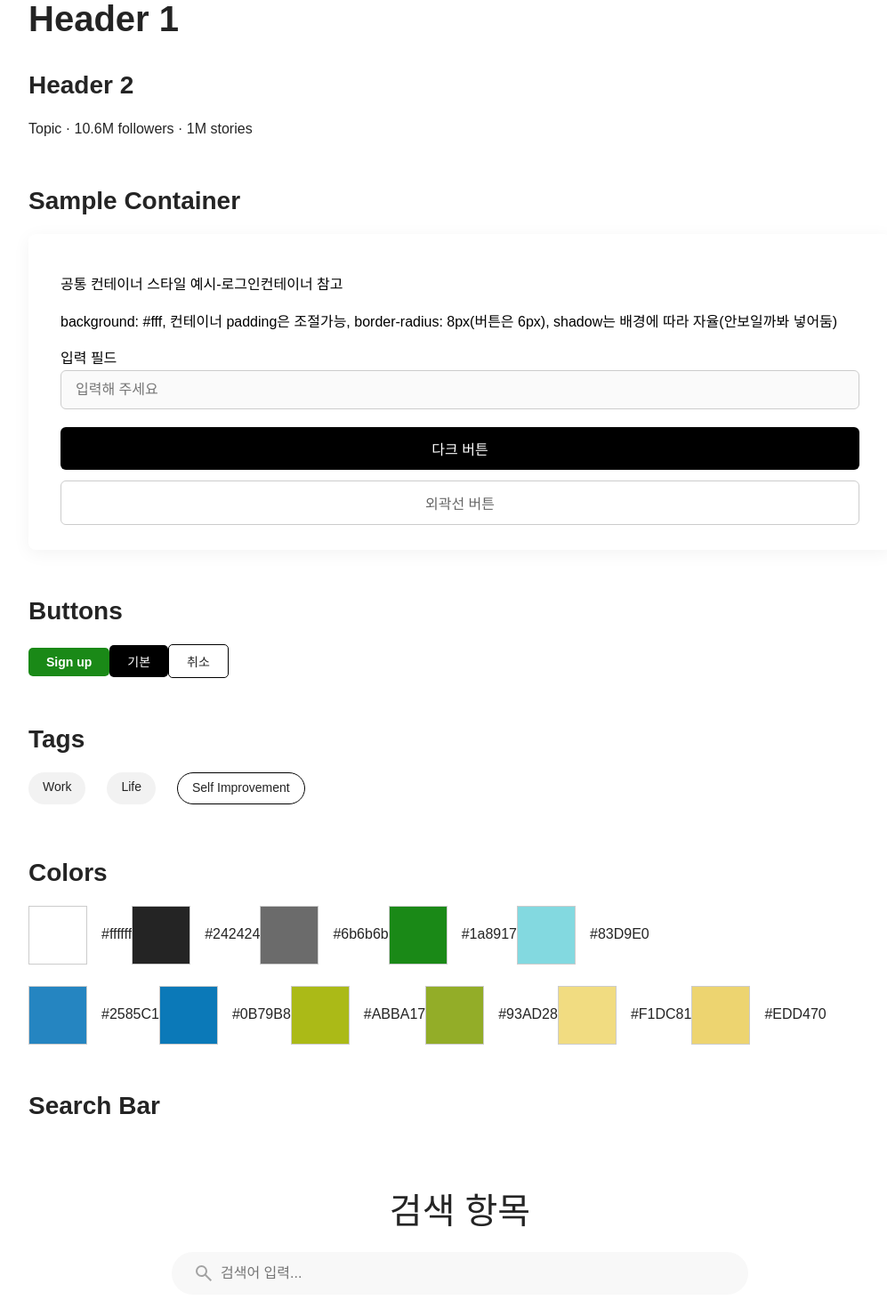
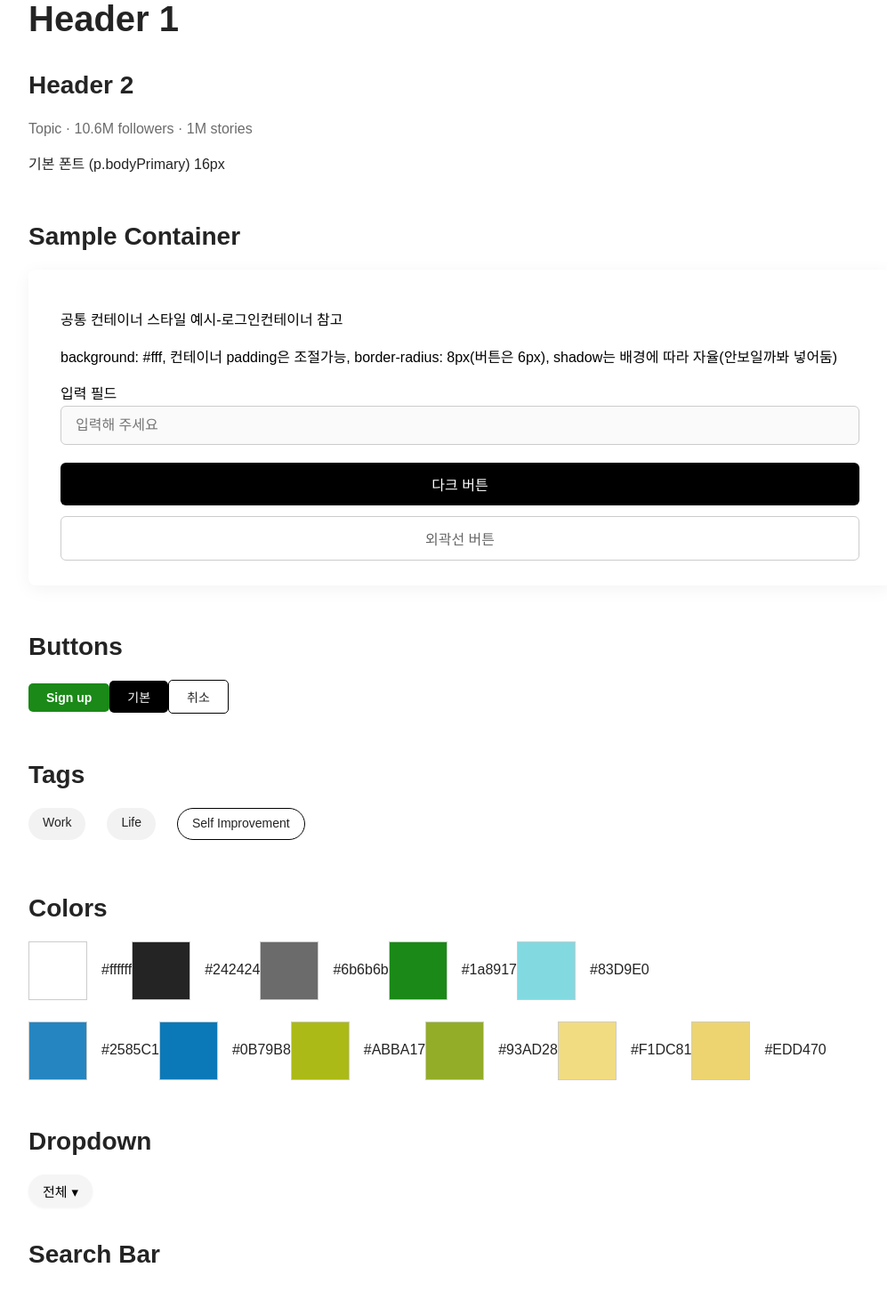
Before and after one commit to jigubangbang/msa-front, a React (Vite) app: page / in a window 1280 px wide. Shown: the part 700-2170 px from the top of the page at 89% size, without its empty margins (123-1120 px from the left). Built offline with nearby package versions, Linux system fonts and the light colour scheme; a web font is replaced by a local one.

Commit message:
기본 폰트, select 메뉴 추가

```diff
--- a/src/pages/main/Main.jsx
+++ b/src/pages/main/Main.jsx
@@ -2,8 +2,27 @@ import SearchBar from '../../components/common/Searchbar';
 import Header from '../../components/main/Header';
 import styles from './Main.module.css';
 import Vote from '../../components/community/Vote';
+import Dropdown from '../../components/common/Dropdown';
+import ToggleBtn from '../../components/common/ToggleBtn';
 
 export default function Main() {
+    // dropdown menu 에 들어갈 옵션
+    const dropdownOptions = [
+        {
+            label: "전체",
+            value: "all"
+        },
+        {
+            label: "옵션 1",
+            value: "firstOption"
+        },
+        {
+            label: "옵션 2",
+            value: "secondOption"
+        }
+    ];
+
+
     return (
         <div className={styles.outerContainer}>
             <div className={styles.mainPoster}>
@@ -17,6 +36,7 @@ export default function Main() {
                 <h1>Header 1</h1>
                 <h2>Header 2</h2>
                 <p className={styles.bodySecondary}>Topic · 10.6M followers · 1M stories</p>
+                <p className={styles.bodyPrimary}>기본 폰트 (p.bodyPrimary) 16px</p>
                 </div>
 
                 <div className={styles.section}>
@@ -76,9 +96,17 @@ export default function Main() {
                 <div className={styles.colorBox}  style={{backgroundColor: '#EDD470'}}></div>#EDD470
                 </div>
 
+                <h2>Dropdown</h2>
+                <Dropdown
+                    options={dropdownOptions}
+                    defaultOption="전체"
+                    onSelect={(option) => {}}
+                />
+
                 <h2>Search Bar</h2>
                 <SearchBar placeholder="검색어 입력..." title="검색 항목" recommended={["검색어", "검색어", "검색어"]}/>
 
+                <h2>Vote</h2>
                 <Vote/>
 
             </div>
--- a/src/pages/main/Main.module.css
+++ b/src/pages/main/Main.module.css
@@ -67,20 +67,28 @@ body {
 }
 
 h1 {
+  font-family: 'Pretendard', sans-serif;
   font-size: 2.5rem;
   font-weight: bold;
 }
 
 h2 {
+  font-family: 'Pretendard', sans-serif;
   font-size: 1.75rem;
   font-weight: bold;
   margin-top: 2rem;
   margin-bottom: 1rem;
 }
 
-p.body-secondary {
+p.bodySecondary {
   font-size: 1rem;
   color: var(--color-text-secondary);
+}
+
+p.bodyPrimary {
+  font-family: 'Pretendard', sans-serif;
+  font-size: 16px;
+  color: var(--color-text-primary);
 }
 
 /* === Buttons === */
```
